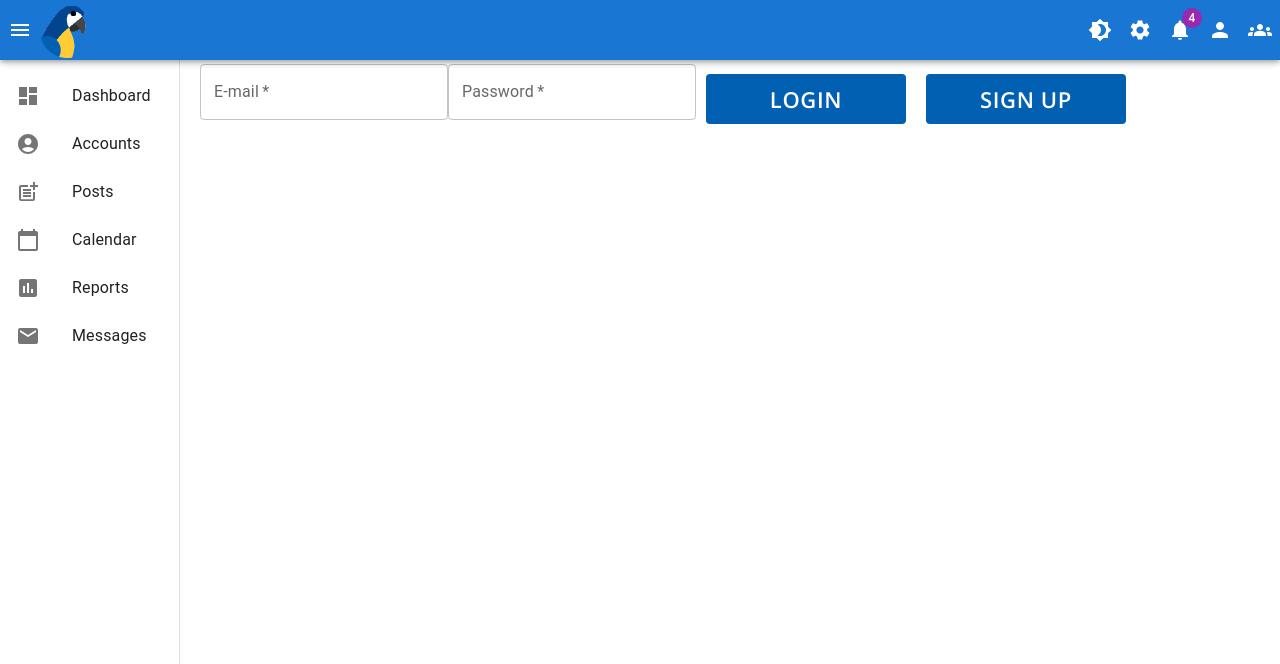
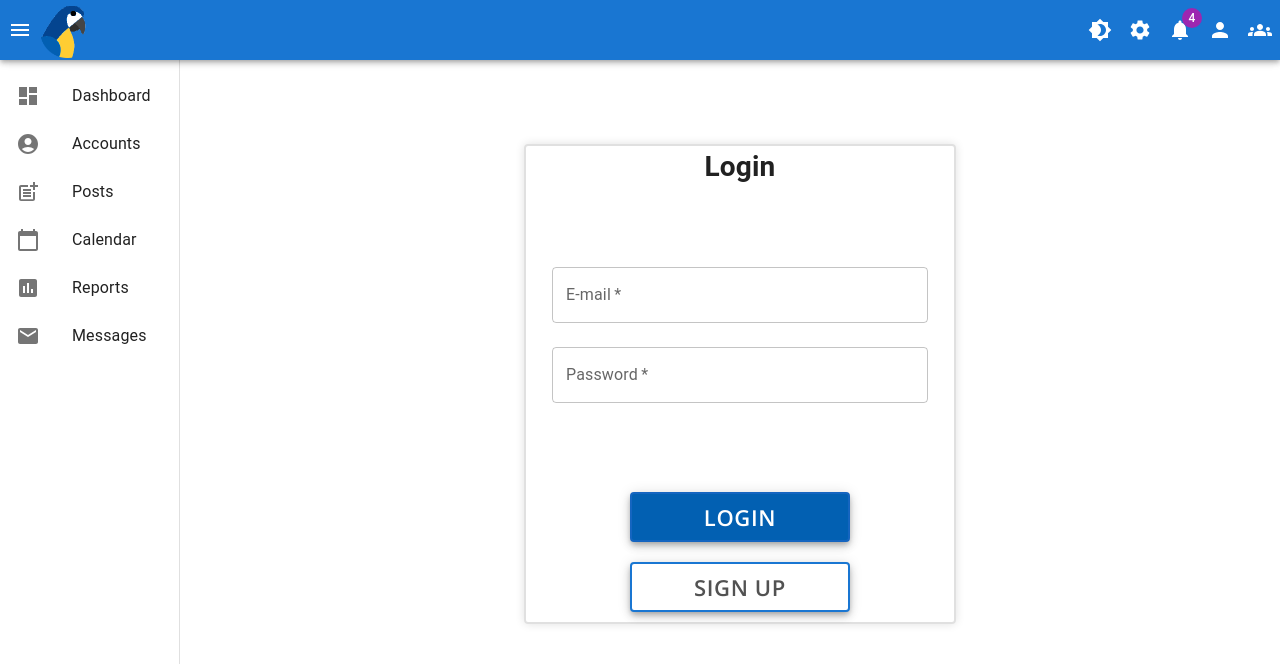
Before and after one commit to JMP-APZH/SocialPoly_vjmp, a React (Create React App) app in the folder frontend/: page /auth in a window 1280 px wide. Shown: the top 664 px of the page. Built offline with nearby package versions, Linux system fonts and the light colour scheme.

Commit message:
created functional login page added schedual menu

```diff
--- a/frontend/package.json
+++ b/frontend/package.json
@@ -12,6 +12,7 @@
     "@testing-library/jest-dom": "^5.11.4",
     "@testing-library/react": "^11.1.0",
     "@testing-library/user-event": "^12.1.10",
+    "axios": "^0.24.0",
     "react": "^17.0.2",
     "react-dom": "^17.0.2",
     "react-dropzone": "^11.4.2",
--- a/frontend/src/Components/Button/ButtonStyle.jsx
+++ b/frontend/src/Components/Button/ButtonStyle.jsx
@@ -1,8 +1,9 @@
 import styled from 'styled-components';
 import * as global from '../../globalStyle'
 import Button from '@mui/material/Button';
+import { TextField } from '@mui/material';
 
-const buttonWidth = '200px'
+const buttonWidth = '220px'
 const buttonHeight = '50px'
 
 export const ButtonMain = styled(Button)`
@@ -42,3 +43,12 @@ export const ButtonMinor = styled(ButtonMain)`
         filter: brightness(90%);
     }}
 `
+
+export const PostScheduler = styled(TextField)`
+    && {
+        border-radius: 4px;
+        .label {
+            color:red;
+        }
+    }
+`
--- a/frontend/src/Components/PostCreation/PostCreation.jsx
+++ b/frontend/src/Components/PostCreation/PostCreation.jsx
@@ -5,7 +5,7 @@ import {
   PostCreationWrapper,
   PostTextArea,
 } from "./PostCreationStyle";
-import { ButtonMain, ButtonMinor } from "../../Components/Button/ButtonStyle";
+import { ButtonMain, ButtonMinor, PostScheduler } from "../../Components/Button/ButtonStyle";
 import TwitterIcon from "../../assets/svgs/twitter-icon.svg";
 import FacebookIcon from "../../assets/svgs/facebook-icon.svg";
 import InstagramIcon from "../../assets/svgs/instagram-icon.svg";
@@ -104,9 +104,10 @@ export default function PostCreation() {
         <div className="postControls">
           <span>Updates</span>
             <ButtonMinor sx={{boxShadow:5,border:2,borderColor:'primary.main'}}>Save Draft</ButtonMinor>
-          <ButtonMinor sx={{boxShadow:5,border:2,borderColor:'primary.main'}}>Schedule</ButtonMinor>
-          <ButtonMain sx={{boxShadow:5,border:2,borderColor:'primary.dark'}}>Post</ButtonMain>
-          <ButtonMinor sx={{boxShadow:5,border:2,borderColor:'primary.main'}}>Delete</ButtonMinor>
+            {/* <ButtonMinor sx={{boxShadow:5,border:2,borderColor:'primary.main'}}>Schedule</ButtonMinor> */}
+            <PostScheduler id="datetime-local" label="Schedule Post" type="datetime-local" sx={{backgroundColor:'white',width: 220,boxShadow:5,border:2,borderColor:'primary.dark'}} InputLabelProps={{shrink: true}} variant="filled" />
+            <ButtonMain sx={{boxShadow:5,border:2,borderColor:'primary.dark'}}>Post</ButtonMain>
+            <ButtonMinor sx={{boxShadow:5,border:2,borderColor:'primary.main'}}>Delete</ButtonMinor>
         </div>
 
 
--- a/frontend/src/Pages/Auth/Auth.jsx
+++ b/frontend/src/Pages/Auth/Auth.jsx
@@ -1,56 +1,132 @@
 import { TextField } from '@mui/material'
 import React, { useState } from 'react'
-import { ButtonMain } from '../../Components/Button/ButtonStyle'
+import { ButtonMain, ButtonMinor } from '../../Components/Button/ButtonStyle'
 import { AuthWrapper } from './AuthStyle'
-import {useHistory} from 'react-router'
+import { useTheme } from "@mui/material/styles";
+import { useHistory } from 'react-router';
+import axios from 'axios'
 
 export default function Auth() {
     const history = useHistory()
+    const theme = useTheme()
+    const [email, setEmail] = useState('')
+    const [password, setPassword] = useState('')
+    const [password2, setPassword2] = useState('')
+    const [code, setCode] = useState('')
+    const [username, setUsername] = useState('')
+    const [first, setFirst] = useState('')
+    const [last, setLast] = useState('')
     const [pageState, setPageState] = useState('login')
 
+    // test email: ise96655@zwoho.com 67020
+
+    const submitLogin = async () => {
+        const { data } = await axios.post(
+            `https://djpp.propulsion-learn.ch/backend/api/auth/token/`,
+            {
+                email,
+                password,
+            })
+        localStorage.setItem('token', data.access)
+        history.push(`/`)
+    }
+    const submitRegister1 = async (e) => {
+        e.preventDefault()
+        await axios.post(
+            `https://djpp.propulsion-learn.ch/backend/api/registration/`,
+            {email: email}
+            )
+        setPageState('register2')
+        }
+    const submitRegister3 = async (e) => {
+        e.preventDefault()
+        await axios.post(
+            `https://djpp.propulsion-learn.ch/backend/api/registration/validate/`,
+            {
+                email,
+                code,
+                username,
+                first_name: first,
+                last_name: last,
+                password,
+                password_repeat: password2,
+            })
+        setCode('')
+        setPassword('')
+        setPassword2('')
+        setEmail('')
+        setPageState('login')
+    }
+
     const pageType = () => {
-        if (pageState === 'register1') {
-            return (
-                <div className='register1Wrapper'>
-                    <TextField
-                        required
-                        id="outlined-required"
-                        label="E-mail"
-                    />
-                    <ButtonMain>login</ButtonMain>
-                </div>
+        if (pageState === 'register1') { return (
+                <form className='register1Wrapper' onSubmit={(e) => submitRegister1(e)}>
+                    <div className='titleWrapper'>
+                        <h4>Register</h4>
+                    </div>
+                    <div className='inputWrapper'>
+                        <TextField required id="outlined-required" label="E-mail" value={email} onChange={(e) => setEmail(e.target.value)} />
+                    </div>
+                    <div className='buttonWrapper'>
+                        <ButtonMain sx={{boxShadow:5,border:2,borderColor:'primary.dark'}} onClick={(e) => submitRegister1(e)}>register</ButtonMain>
+                        <ButtonMinor sx={{boxShadow:5,border:2,borderColor:'primary.dark'}} onClick={() => setPageState('login')}>login</ButtonMinor>
+                    </div>
+                </form>
             )}
-        else if (pageState === 'register2') {
-            return (
-                null
+            else if (pageState === 'register2') { return (
+                <form className='register2Wrapper' onSubmit={() => setPageState('register3')}>
+                    <div className='titleWrapper'>
+                        <h4>Register</h4>
+                    </div>
+                    <div className='inputWrapper'>
+                        <p>Thank you for registering! <br />
+                        We have sent you an E-mail with your registration code, <br /> please enter this code
+                        on the next page to complete the registration process.</p>
+                    </div>
+                    <div className='buttonWrapper'>
+                        <ButtonMain sx={{boxShadow:5,border:2,borderColor:'primary.dark'}} onClick={() => setPageState('register3')}>continue</ButtonMain>
+                    </div>
+                </form>
 
             )}
-        else if (pageState === 'register3') {
-            return (
-                null
+        else if (pageState === 'register3') { return (
+                <form className='register3Wrapper' onSubmit={(e) => submitRegister3(e)}>
+                    <div className='titleWrapper'>
+                        <h4>Register</h4>
+                    </div>
+                    <div className='inputWrapper2'>
+                        <TextField required id="outlined-required" label="E-mail" value={email} onChange={(e) => setEmail(e.target.value)} />
+                        <TextField required id="outlined-required" label="Validation Code" value={code} onChange={(e) => setCode(e.target.value)} />
+                        <TextField required id="outlined-required" label="Username" value={username} onChange={(e) => setUsername(e.target.value)} />
+                        <TextField required id="outlined-required" label="First Name" value={first} onChange={(e) => setFirst(e.target.value)}/>
+                        <TextField required id="outlined-required" label="Last Name" value={last} onChange={(e) => setLast(e.target.value)} />
+                        <TextField required id="outlined-required" label="Password" type='password' value={password} onChange={(e) => setPassword(e.target.value)} />
+                        <TextField required id="outlined-required" label="Password repeat" type='password' value={password2} onChange={(e) => setPassword2(e.target.value)}/>
+                    </div>
+                    <div className='buttonWrapper'>
+                        <ButtonMain sx={{boxShadow:5,border:2,borderColor:'primary.dark'}} onClick={(e) => submitRegister3(e)}>finish</ButtonMain>
+                    </div>
+                </form>
             )}
-        else {
-            return (
-                <div className='loginDiv'>
-                    <TextField
-                        required
-                        id="outlined-required"
-                        label="E-mail"
-                    />
-                    <TextField
-                        required
-                        id="outlined-required"
-                        label="Password"
-                        type='password'
-                    />
-                    <ButtonMain>login</ButtonMain>
-                    <ButtonMain>sign up</ButtonMain>
-                </div>
+        else { return (
+                <form className='loginWrapper' onSubmit={submitLogin}>
+                    <div className='titleWrapper'>
+                        <h4>Login</h4>
+                    </div>
+                    <div className='inputWrapper'>
+                        <TextField required id="outlined-required" label="E-mail" value={email} onChange={(e) => setEmail(e.target.value)} />
+                        <TextField required id="outlined-required" label="Password" type='password' value={password} onChange={(e) => setPassword(e.target.value)} />
+                    </div>
+                    <div className='buttonWrapper'>
+                        <ButtonMain sx={{boxShadow:5,border:2,borderColor:'primary.dark'}} onClick={submitLogin} >login</ButtonMain>
+                        <ButtonMinor sx={{boxShadow:5,border:2,borderColor:'primary.main'}} onClick={() => setPageState('register1')}>sign up</ButtonMinor>
+                    </div>
+                </form>
             )}
     }
 
     return (
-        <AuthWrapper>
+        <AuthWrapper theme={theme}>
             {pageType()}
         </AuthWrapper>
     )
--- a/frontend/src/Pages/Auth/AuthStyle.jsx
+++ b/frontend/src/Pages/Auth/AuthStyle.jsx
@@ -4,5 +4,65 @@ import * as global from '../../globalStyle'
 
 
 export const AuthWrapper = styled.div`
+    margin: calc(10vh) auto;
+    width: 40%;
+    height: 60vh;
+    min-height: 390px;
+    display: flex;
+    flex-direction: column;
+    justify-content: center;
+    align-items: center;
+    border-radius: 4px;
+    border: ${(props) => props.theme.palette.mode === 'dark' ? props.theme.palette.primary.dark : props.theme.palette.grey['300']} 2px solid;
+    box-shadow: 0px 0px 10px ${(props) => props.theme.palette.mode === 'dark' ? props.theme.palette.primary.dark : props.theme.palette.grey['300']};
 
+    form {
+        flex-grow: 1;
+        width: 80%;
+        display: flex;
+        flex-direction: column;
+        justify-content: space-between;
+        align-items: center;
+
+
+        &>div {
+            display: flex;
+            flex-direction: column;
+            flex-wrap: wrap;
+            justify-content: center;
+            &>div {
+                margin: 3%;
+            }
+
+        }
+    }
+    p {
+        text-align: center;
+    }
+    .titleWrapper{
+    }
+    .inputWrapper {
+        min-width: 400px;
+        width: 50%;
+    }
+    .inputWrapper2 {
+        min-width: 400px;
+        width: 50%;
+        display: grid;
+        grid-template-columns: repeat(2, 50%);
+        flex-wrap: wrap;
+        &>*:first-child {
+            grid-column: 1/3;
+            margin: 1.5%;
+        }
+        &>*{
+            flex-grow: 1;
+        }
+    }
+    .buttonWrapper {
+    }
+    h4 {
+        font-size: 28px;
+
+    }
 `
--- a/frontend/src/globalStyle.jsx
+++ b/frontend/src/globalStyle.jsx
@@ -22,6 +22,8 @@ export const colorOther2 = '#0208b2'
 export const colorOther3 = '#5402b2'
 export const colorOther4 = '#b20260'
 
+export const test = 'border: crimson 2px solid;'
+
 
 
 export const GlobalStyle = createGlobalStyle`
```
